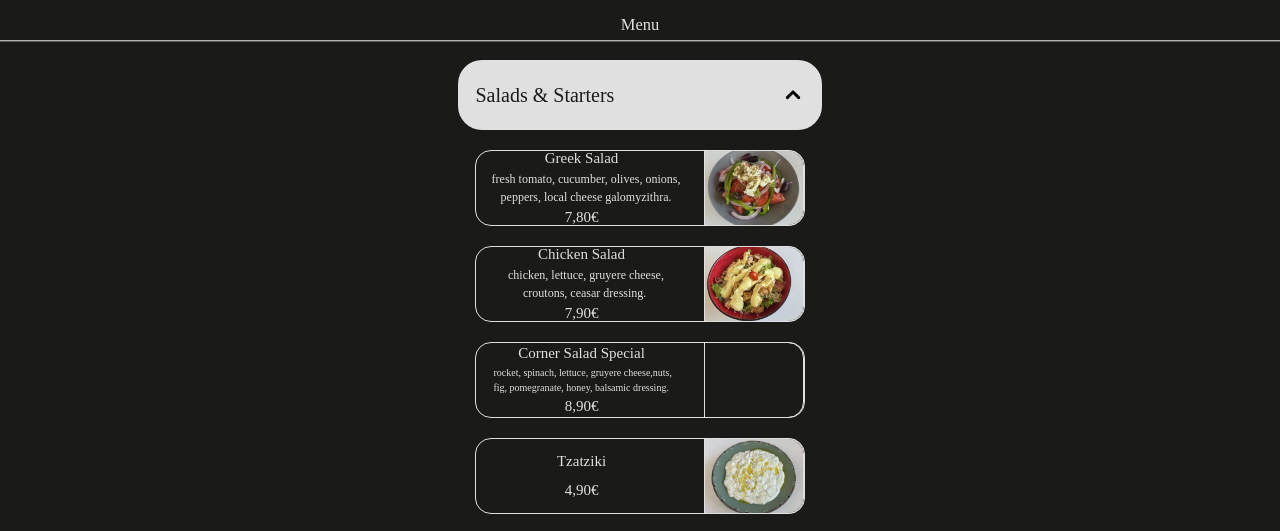
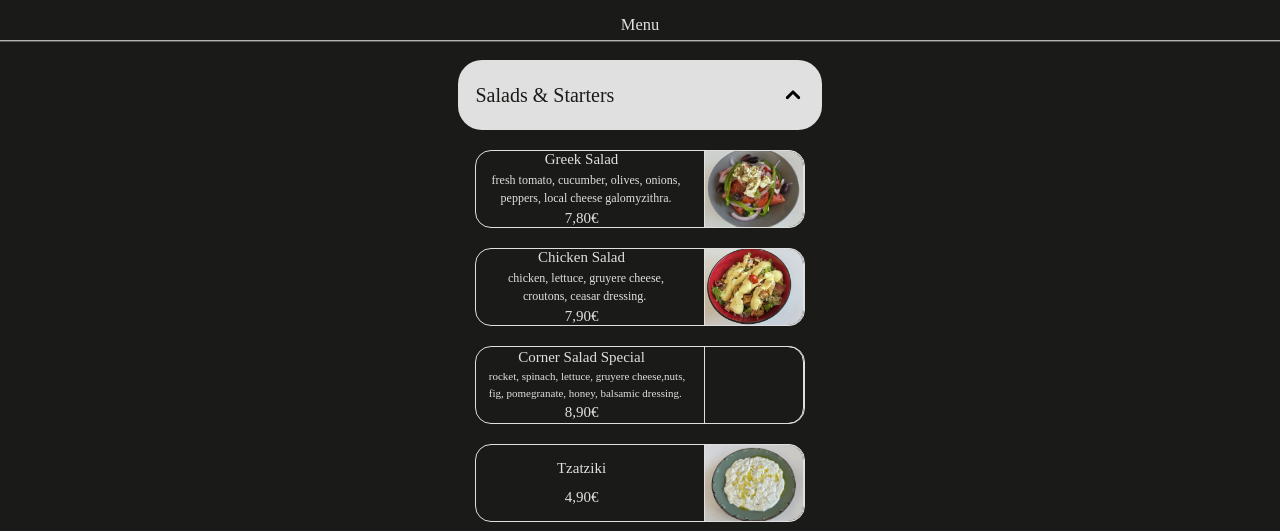
Before and after one commit to CornerSouvlaki/live-menu, a website: page docs/index.html in a window 1280 px wide. Both pictures are taken after a click on the button "Salads & Starters". Shown: the part 230-761 px from the top of the page. Drawn offline with Linux system fonts and the light colour scheme; a web font is replaced by a local one.

Commit message:
made the menu list a bit bigger and fixed the corner salad text

```diff
--- a/docs/index.html
+++ b/docs/index.html
@@ -96,7 +96,7 @@
           <div class="outsideCard">
             <div class="insideCard">
               <h2>Corner Salad Special</h2>
-              <p class="text-[10px]"> rocket, spinach, lettuce, gruyere cheese,nuts,<br> fig, pomegranate, honey, balsamic dressing.</p>
+              <p class="text-[11px]">    rocket, spinach, lettuce, gruyere cheese,nuts,<br>    fig, pomegranate, honey, balsamic dressing.</p>
               <h2>8,90€</h2>
             </div>
 
--- a/docs/input.css
+++ b/docs/input.css
@@ -17,7 +17,7 @@
 @layer components{
   /* outside part of the menu lists*/
   .outsideCard{
-    @apply flex border-1 items-center justify-between border-secondary rounded-2xl w-330 h-76
+    @apply flex border-1 items-center justify-between border-secondary rounded-2xl w-330 h-78
   }
 
   /* inside part of the menu lists without space */
@@ -27,7 +27,7 @@
 
   /* inside part of the menu lists with space */
   .insideCardSpace{
-   @apply flex flex-col items-center justify-center space-y-6 w-211
+   @apply flex flex-col items-center justify-center space-y-7 w-211
   }
 
   /* for all of the drinks */
@@ -37,7 +37,7 @@
 
   /* all of the menu images */
   .menuimg{
-    @apply border-1 object-cover border-secondary rounded-r-2xl w-100 h-76
+    @apply border-1 object-cover border-secondary rounded-r-2xl w-100 h-78
   }
 
   /* menu buttons */
```
Also changed, not shown: docs/output.css.
